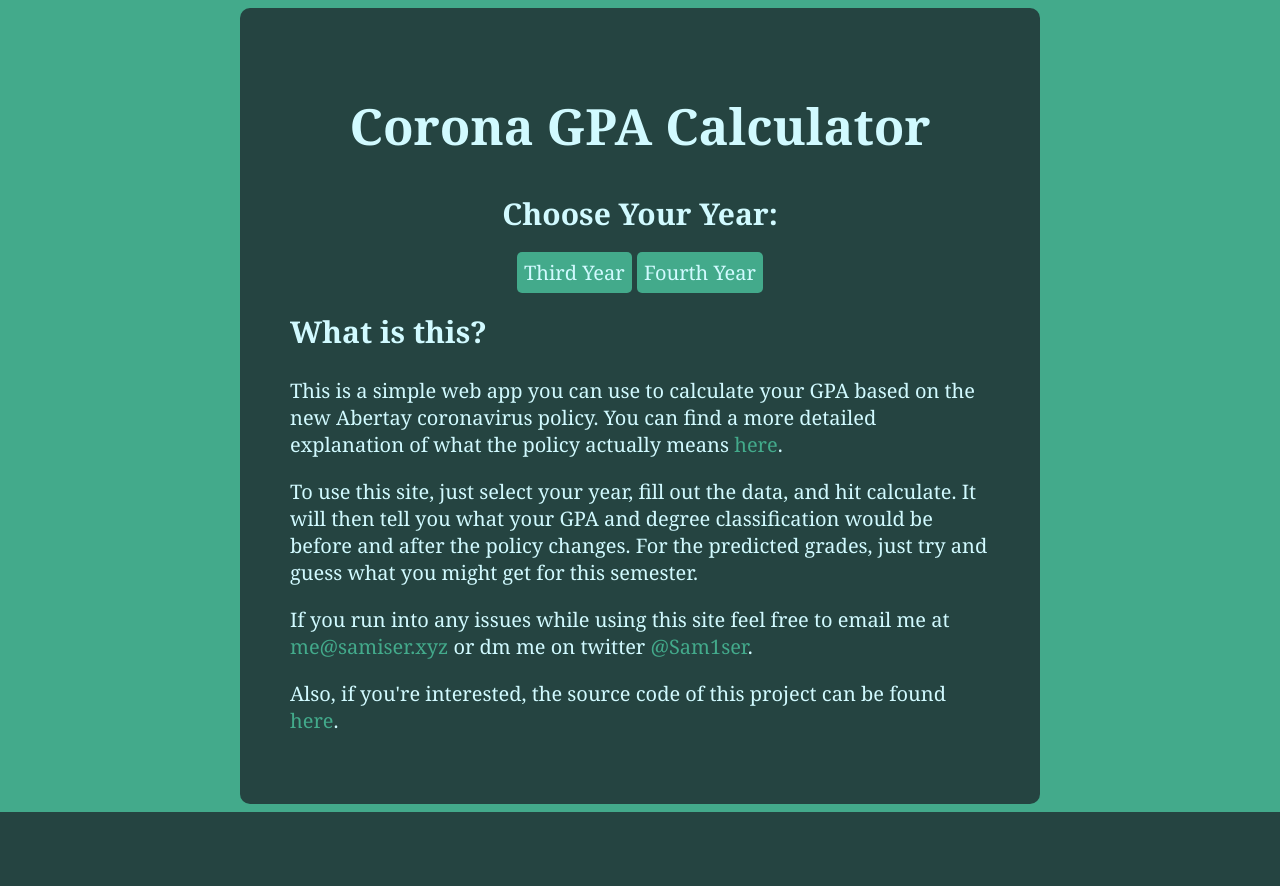
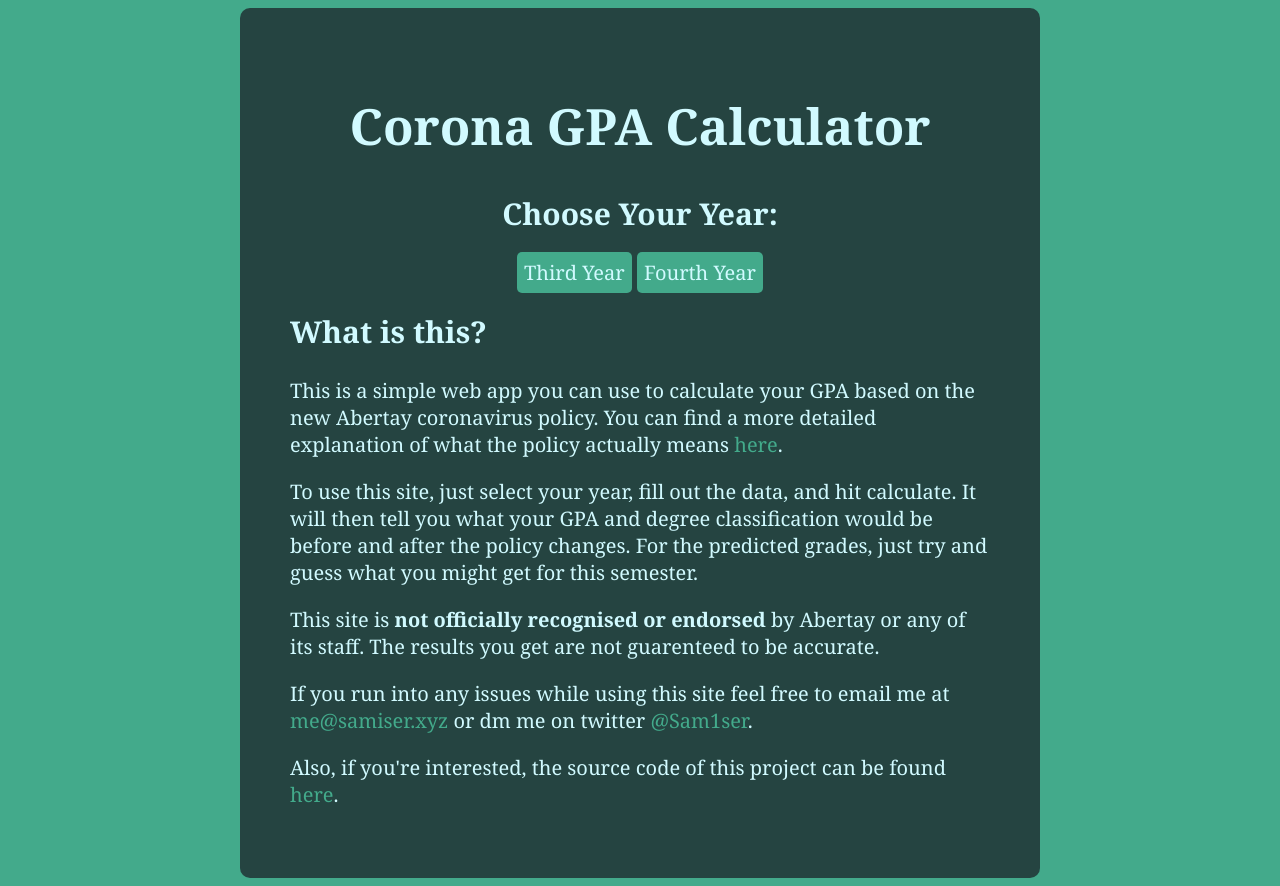
Before and after one commit to Samiser/corona-gpa-calculator, a Flask app: page / in a window 1280 px wide. Before the commit the page ends 812 px from the top, so only its background shows below. Run offline with Flask 2, Linux system fonts and the light colour scheme.

Commit message:
updated link to fair assessment policy and added disclaimer lol

```diff
--- a/templates/index.html
+++ b/templates/index.html
@@ -68,13 +68,17 @@
 				<p>This is a simple web app you can use to calculate your
 					GPA based on the new Abertay coronavirus policy. You can find
 					a more detailed explanation of what the policy actually means
-					<a href="https://intranet.abertay.ac.uk/documents/forms/travel/coronaviruscovid-19/covid-19studentguidance/fairassessmentduringcovid-19/">here</a>.</p>
+					<a href="https://intranet.abertay.ac.uk/coronavirus/student-guidance/assessments/">here</a>.</p>
 
 					<p>To use this site, just select your year, fill out the data,
 					and hit calculate. It will then tell you what your GPA and
 					degree classification would be before and after the policy
 					changes. For the predicted grades, just try and guess what you
 					might get for this semester.</p>
+
+                    <p>This site is <b>not officially recognised or endorsed</b> by
+                    Abertay or any of its staff. The results you get are not guarenteed
+                    to be accurate.</p>
 
 					<p>If you run into any issues while using this site feel free to
 					email me at <a href="mailto:me@samiser.xyz">me@samiser.xyz</a> or
```
